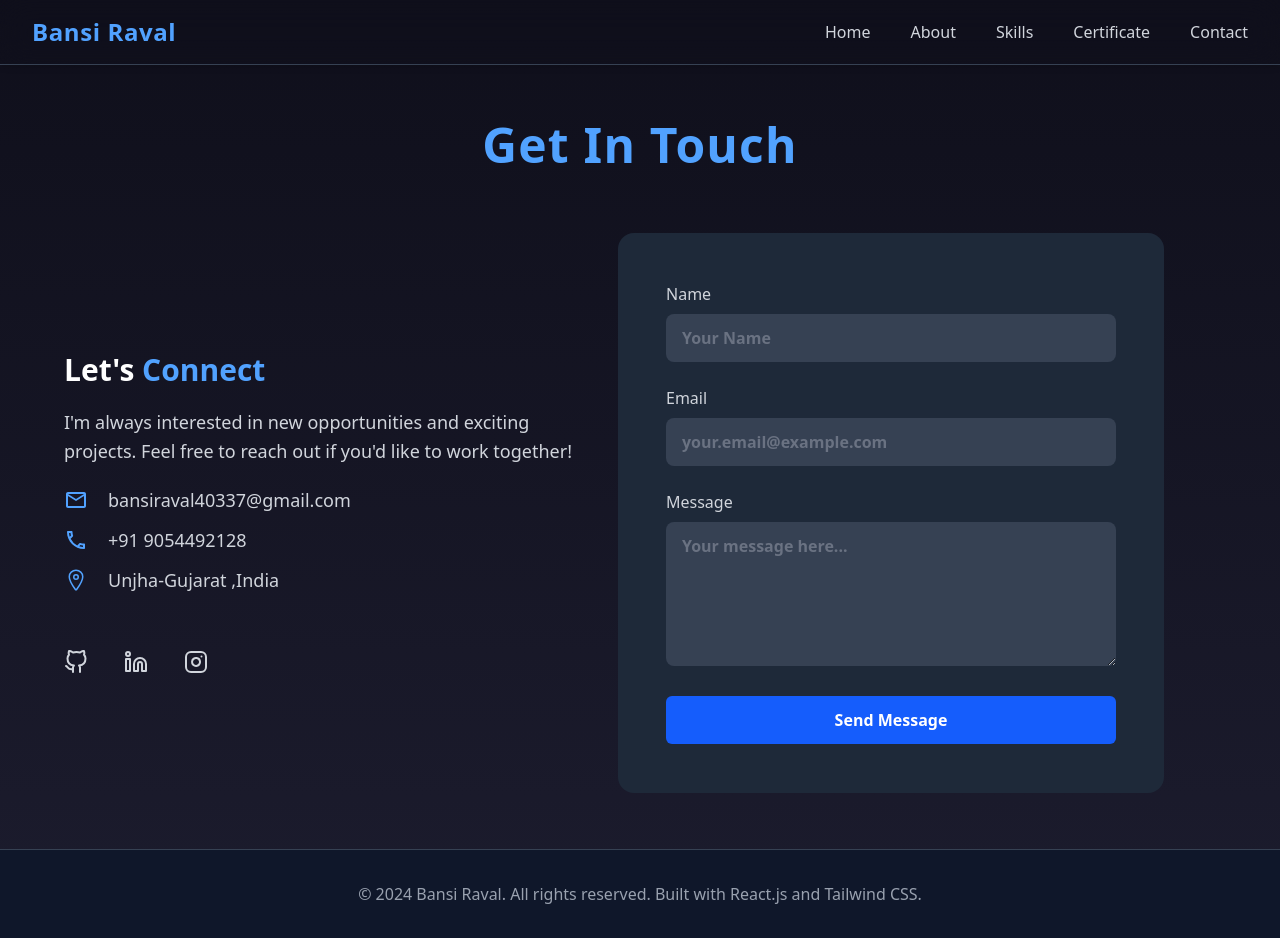
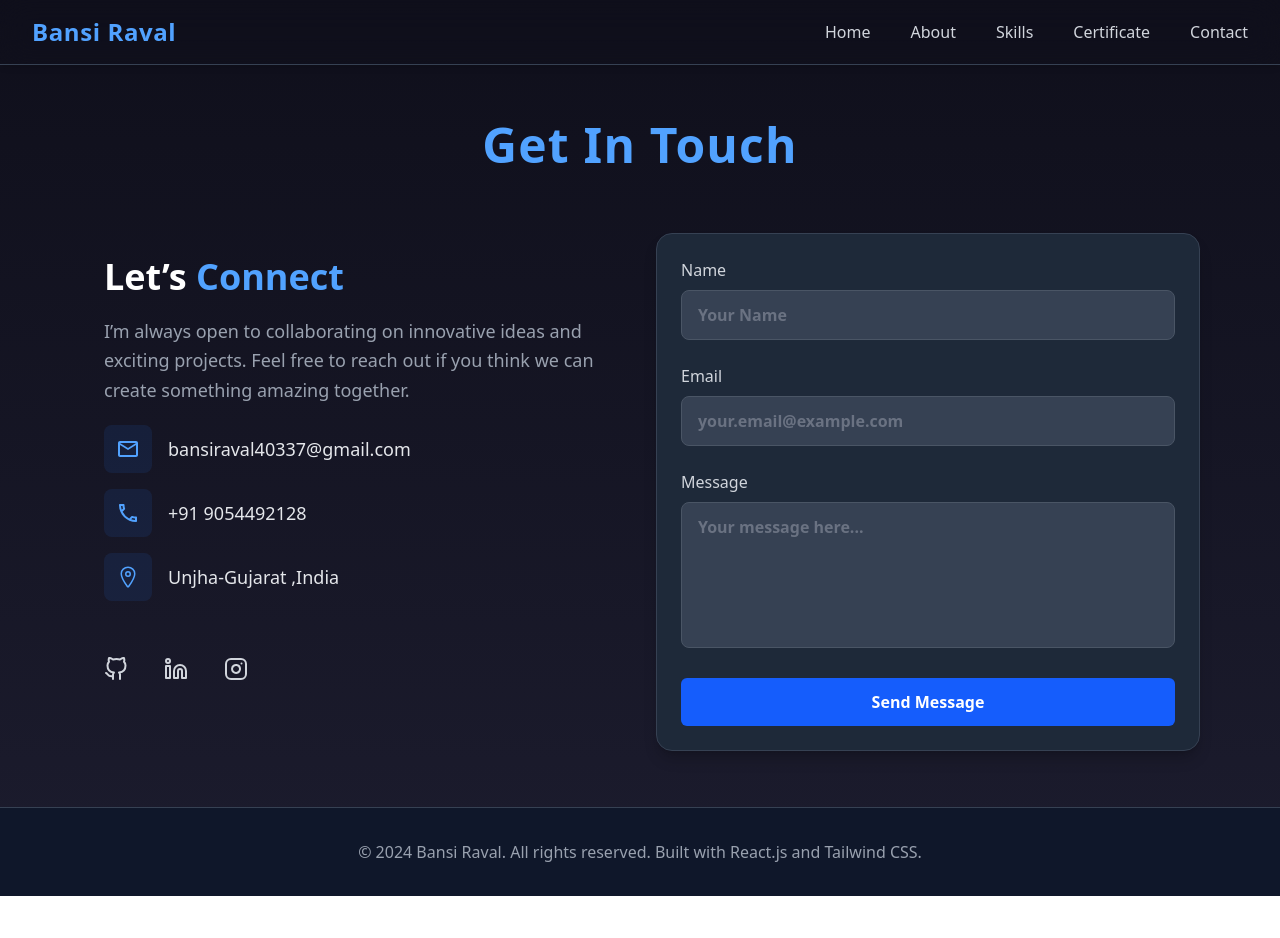
Before and after one commit to bansiraval20/Portfolio-Bansi, a React (Vite) app: page /Contact in a window 1280 px wide. After the commit the page ends 896 px from the top, so only its background shows below. Built offline with nearby package versions, Linux system fonts and the light colour scheme.

Commit message:
feat: enhance components with new features and improved styling; add email functionality and social icons

```diff
--- a/package.json
+++ b/package.json
@@ -13,8 +13,10 @@
     "@tailwindcss/vite": "^4.1.11",
     "aos": "^2.3.4",
     "emailjs-com": "^3.2.0",
+    "lucide-react": "^0.539.0",
     "react": "^19.1.1",
     "react-dom": "^19.1.1",
+    "react-hot-toast": "^2.5.2",
     "react-icons": "^5.5.0",
     "react-router-dom": "^7.8.0",
     "tailwindcss": "^4.1.11"
--- a/src/Component/Button.jsx
+++ b/src/Component/Button.jsx
@@ -1,9 +1,9 @@
 import React from 'react'
 
-const Button = ({text,Icon,Document,style}) => {
+const Button = ({text,Icon,Document,style,type}) => {
   return (
     <div>
-      <a href={Document}><button style={style} className='bg-blue-600 hover:bg-blue-700 text-white px-8 py-3 rounded-md font-semibold active:scale-95 duration-200 flex gap-3 items-center justify-center'>{Icon}{text}</button></a>
+      <a href={Document}><button type={type} style={style} className='bg-blue-600 hover:bg-blue-700 text-white px-8 py-3 rounded-md font-semibold active:scale-95 duration-200 flex gap-3 items-center justify-center'>{Icon}{text}</button></a>
     </div>
   )
 }
--- a/src/Component/ContactPage/Contact.jsx
+++ b/src/Component/ContactPage/Contact.jsx
@@ -4,14 +4,17 @@ import ContactForm from "./ContactForm";
 
 const Contact = () => {
   return (
-    <section className="w-full py-14 text-white">
-      <div className="max-w-6xl mx-auto flex flex-col gap-16">
+    <section className="w-full py-14 text-white overflow-hidden">
+      <div className="max-w-6xl mx-auto flex flex-col gap-16 px-4">
+        {/* Heading */}
         <div className="text-center">
           <h1 className="text-4xl sm:text-5xl font-extrabold text-blue-400 tracking-wide transition duration-500">
             Get In Touch
           </h1>
         </div>
-        <div className="grid grid-cols-2 items-center w-[1100px] gap-2">
+
+        {/* Responsive layout */}
+        <div className="grid grid-cols-1 md:grid-cols-2 items-start gap-8">
           <div>
             <ContactInformation />
           </div>
--- a/src/Component/ContactPage/ContactForm.jsx
+++ b/src/Component/ContactPage/ContactForm.jsx
@@ -1,51 +1,100 @@
-import React from "react";
+import React, { useRef } from "react";
+import { ContactFormData, textareaData } from "../constant";
+import emailjs from "emailjs-com";
 import Button from "../Button";
+import { toast, Toaster } from "react-hot-toast";
+import "aos/dist/aos.css";
 
 const ContactForm = () => {
+  const form = useRef();
+
+  const sendEmail = (e) => {
+    e.preventDefault();
+
+    emailjs
+      .sendForm(
+        "service_vff11uq",
+        "template_riimnzs",
+        form.current,
+        "Q6Vuo4VrMcw9jpQqH"
+      )
+      .then((response) => {
+        console.log("✅ SUCCESS!", response.status, response.text);
+        toast.success("Message sent successfully!");
+        form.current.reset();
+      })
+      .catch((err) => {
+        console.error("❌ FAILED...", err);
+        toast.error("Failed to send message. Please try again.");
+      });
+  };
+
   return (
-    <div className="bg-gray-800 border-gray-700 rounded-2xl h-[560px] flex flex-col justify-center">
-      <div className="p-6">
-        <form className="space-y-6  flex flex-col items-center">
-          <div>
+    <div
+      className="bg-gray-800 border border-gray-700 rounded-2xl px-4 py-8 md:p-6 shadow-lg shadow-black/20"
+      data-aos="fade-up"
+    >
+      <div className="w-full max-w-lg mx-auto">
+        <Toaster position="top-center" reverseOrder={false} />
+
+        <form
+          ref={form}
+          onSubmit={sendEmail}
+          className="space-y-6 flex flex-col items-center"
+        >
+          {ContactFormData.map((item, index) => (
+            <div
+              key={index}
+              className="w-full"
+              data-aos="fade-right"
+              data-aos-delay={index * 100}
+            >
               <label
-              htmlFor="name"
-              className="block text-md font-medium text-gray-300 mb-2">
-              Name
+                htmlFor={item.htmlFor}
+                className="block text-md font-medium text-gray-300 mb-2"
+              >
+                {item.name}
               </label>
               <input
-              id="name"
-              type="text"
-              placeholder="Your Name"
-              className="w-[450px] p-3 px-4 placeholder:font-semibold rounded-lg  bg-gray-700 border-gray-600 text-white placeholder-gray-500 focus:border-blue-500"
+                name={item.nameF}
+                id={item.id}
+                type={item.type}
+                placeholder={item.placeholder}
+                className="outline-none w-full p-3 px-4 placeholder:font-semibold rounded-lg bg-gray-700 border border-gray-600 text-white placeholder-gray-500 focus:border-blue-500 focus:ring-2 focus:ring-blue-500 transition"
               />
             </div>
-          <div>
+          ))}
+
+          {textareaData.map((item, index) => (
+            <div
+              key={index}
+              className="w-full"
+              data-aos="fade-left"
+              data-aos-delay={index * 100}
+            >
               <label
-              htmlFor="email"
-              className="block text-md font-medium text-gray-300 mb-2">
-              Email
+                htmlFor={item.htmlFor}
+                className="block text-md font-medium text-gray-300 mb-2"
+              >
+                {item.name}
               </label>
-            <input
-              id="email"
-              type="email"
-              placeholder="your.email@example.com"
-              className="w-[450px] p-3 px-4 placeholder:font-semibold rounded-lg bg-gray-700 border-gray-600 text-white placeholder-gray-500 focus:border-blue-500"
+              <textarea
+                name={item.nameF}
+                id={item.id}
+                placeholder={item.placeholder}
+                rows={5}
+                className="outline-none w-full p-3 px-4 placeholder:font-semibold rounded-lg bg-gray-700 border border-gray-600 text-white placeholder-gray-500 focus:border-blue-500 focus:ring-2 focus:ring-blue-500 transition resize-none"
               />
             </div>
-          <div>
-            <label
-              htmlFor="message"
-              className="block text-md font-medium text-gray-300 mb-2">
-              Message
-            </label>
-            <textarea
-              id="message"
-              placeholder="Your message here..."
-              rows={5}
-              className="overflow-hidden w-[450px] p-3 px-4 placeholder:font-semibold rounded-lg bg-gray-700 border-gray-600 text-white placeholder-gray-500 focus:border-blue-500"
+          ))}
+
+          <div data-aos="zoom-in" className="w-full">
+            <Button
+              type="submit"
+              style={{ width: "100%" }}
+              text="Send Message"
             />
           </div>
-          <Button style={{width:"450px"}} text="Send Message"/>
         </form>
       </div>
     </div>
--- a/src/Component/ContactPage/ContactInformation.jsx
+++ b/src/Component/ContactPage/ContactInformation.jsx
@@ -1,54 +1,60 @@
 import React from "react";
-import { FaMessage } from "react-icons/fa6";
-import { FiGithub, FiInstagram, FiLinkedin } from "react-icons/fi";
-import { IoLocationOutline } from "react-icons/io5";
-import { MdOutlineEmail, MdOutlinePhone } from "react-icons/md";
-import ContactForm from "./ContactForm";
+import { CertificateInformationIconData } from "../constant";
+import SocialIcons from "./SocialIcons";
 
 const ContactInformation = () => {
   return (
-    <>
-      <div className="flex flex-col gap-14 text-gray-300 max-w-2xl">
+    <div
+      className="flex flex-col gap-14 text-gray-300 max-w-2xl p-4 sm:p-6"
+    >
+      {/* Heading */}
       <div className="flex flex-col gap-5">
         <h2
-            className="text-2xl sm:text-3xl font-semibold text-white transition duration-500"
-            data-aos="fade-right">
-            Let's <span className="text-blue-400">Connect</span>
+          className="text-3xl sm:text-4xl font-bold text-white"
+          data-aos="fade-right"
+          data-aos-duration="800"
+        >
+          Let’s <span className="text-blue-400">Connect</span>
         </h2>
 
-          <p className="text-base w-lg sm:text-lg leading-relaxed">
-            I'm always interested in new opportunities and exciting projects.
-            Feel free to reach out if you'd like to work together!
+        {/* Description */}
+        <p
+          className="text-base sm:text-lg leading-relaxed text-gray-400"
+          data-aos="fade-up"
+          data-aos-delay="150"
+        >
+          I’m always open to collaborating on innovative ideas and exciting
+          projects. Feel free to reach out if you think we can create something
+          amazing together.
         </p>
-          <div className="flex flex-col gap-3">
-            <div className="flex items-center gap-5">
-              <MdOutlineEmail className="text-2xl text-blue-400" />
-              <p className="text-lg  font-medium">bansiraval40337@gmail.com</p>
+
+        {/* Contact Info */}
+        <div
+          className="flex flex-col gap-4"
+          data-aos="fade-up"
+          data-aos-delay="300"
+        >
+          {CertificateInformationIconData.map((item, index) => (
+            <div
+              key={index}
+              className="flex items-center gap-4 group hover:translate-x-1 transition-transform duration-300"
+            >
+              <div className="p-3 rounded-lg bg-blue-500/10 group-hover:bg-blue-500/20 transition-colors">
+                <item.Icon className="text-2xl text-blue-400" />
               </div>
-            <div className="flex items-center gap-5">
-              <MdOutlinePhone className="text-2xl text-blue-400" />
-              <p className="text-lg  font-medium">+91 9054492128</p>
+              <p className="text-lg font-medium text-gray-200">
+                {item.title}
+              </p>
             </div>
-            <div className="flex items-center gap-5">
-              <IoLocationOutline className="text-2xl text-blue-400" />
-              <p className="text-lg  font-medium">Unjha-Gujarat ,India</p>
-            </div>
+          ))}
         </div>
       </div>
 
-        <div className="flex gap-9">
-          <a href="https://github.com/bansiraval20">
-            <FiGithub className="text-2xl" />
-          </a>
-          <a href="https://www.linkedin.com/in/banshi-raval/">
-            <FiLinkedin className="text-2xl" />
-          </a>
-          <a href="https://www.instagram.com/bansi_6419/">
-            <FiInstagram className="text-2xl" />
-          </a>
+      {/* Social Icons */}
+      <div data-aos="fade-up" data-aos-delay="500">
+        <SocialIcons />
       </div>
     </div>
-    </>
   );
 };
 
--- /dev/null
+++ b/src/Component/ContactPage/SocialIcons.jsx
@@ -0,0 +1,16 @@
+import React from "react";
+import { SocialIconData } from "../constant";
+
+const SocialIcons = () => {
+  return (
+      <div className="flex gap-9">
+        {SocialIconData.map((item, index) => (
+          <a key={index} href={item.Link}>
+            <item.Icon className="text-2xl hover:text-blue-400 duration-300 hover:scale-105" />
+          </a>
+        ))}
+      </div>
+  );
+};
+
+export default SocialIcons;
--- a/src/Component/Type.d.ts
+++ b/src/Component/Type.d.ts
@@ -7,4 +7,31 @@ export type CertificateCardProps = {
   name: string;
   PDF : string;
   Icon: React.ComponentType<any>;
+};
+
+export type CertificateInformationIconProps = {
+  title : string;
+  Icon: React.ComponentType<any>;
+};
+
+export type SocialIconsProps = {
+  Icon: React.ComponentType<any>;
+  Link : string;
+};
+
+export type ContactFormDataProps ={
+  name : string;
+  id : string;
+  type : string;
+  placeholder : string;
+  htmlFor : string;
+  nameF : string;
 }
+
+export type textareaProps = {
+  name : string;
+  id : string;
+  placeholder : string;
+  htmlFor : string;
+  nameF : string;
+}
--- a/src/Component/constant.ts
+++ b/src/Component/constant.ts
@@ -1,7 +1,11 @@
 import { FaCss3, FaDownload, FaGit, FaGitAlt, FaGithub, FaHtml5, FaJs, FaPython, FaReact } from "react-icons/fa";
 import { RiTailwindCssFill } from "react-icons/ri";
-import { CertificateCardProps, SkillCardProps } from "./Type";
+import { CertificateCardProps, CertificateInformationIconProps, ContactFormDataProps, SkillCardProps, SocialIconsProps, textareaProps } from "./Type";
 import { FaC } from "react-icons/fa6";
+import { FaMessage } from "react-icons/fa6";
+import { FiGithub, FiInstagram, FiLinkedin } from "react-icons/fi";
+import { IoLocationOutline } from "react-icons/io5";
+import { MdOutlineEmail, MdOutlinePhone } from "react-icons/md";
 
 export const SkillData: SkillCardProps[] = [
   {
@@ -45,3 +49,63 @@ export const CertificateCardData : CertificateCardProps[] = [
     Icon :FaDownload
   },
 ];
+
+export const CertificateInformationIconData : CertificateInformationIconProps[] = [
+  {
+    Icon: MdOutlineEmail,
+    title: "bansiraval40337@gmail.com",
+  },
+  {
+    Icon: MdOutlinePhone,
+    title: "+91 9054492128",
+  },
+  {
+    Icon: IoLocationOutline,
+    title: "Unjha-Gujarat ,India",
+  },
+];
+
+export  const SocialIconData: SocialIconsProps[] = [
+  {
+    Icon: FiGithub,
+    Link: "https://github.com/bansiraval20"
+  },
+  {
+    Icon: FiLinkedin,
+    Link: "https://www.linkedin.com/in/banshi-raval/"
+  },
+  {
+    Icon: FiInstagram,
+    Link: "https://www.instagram.com/bansi_6419/"
+  },
+];
+
+export const ContactFormData: ContactFormDataProps[] = [
+  {
+    name: "Name",
+    id : "name",
+    type : "text",
+    placeholder : "Your Name",
+    htmlFor : "name",
+    nameF : "name"
+  },
+  {
+    name: "Email",
+    id : "email",
+    type : "email",
+    placeholder : "your.email@example.com",
+    htmlFor : "email",
+    nameF : "email"
+  },
+];
+
+export const textareaData :  textareaProps[] = [
+  {
+    name: "Message",
+    id : "message",
+    placeholder : "Your message here...",
+    htmlFor : "message",
+    nameF : "message"
+
+  },
+]
```
Also changed, not shown: src/Component/AboutPage/About.jsx (+36 -22 lines), src/Component/Navbar.jsx (+38 -4 lines), src/Component/SkillsPage/SkillsCard.jsx (+17 -6 lines), 1 other file (tests, documents, lock files or other folders). Lines whose indentation alone changed are shown as unchanged.
